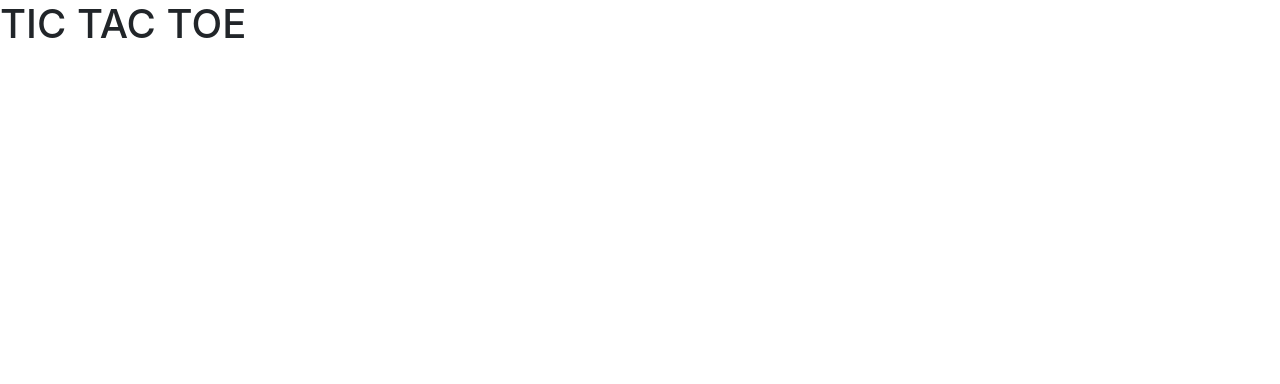
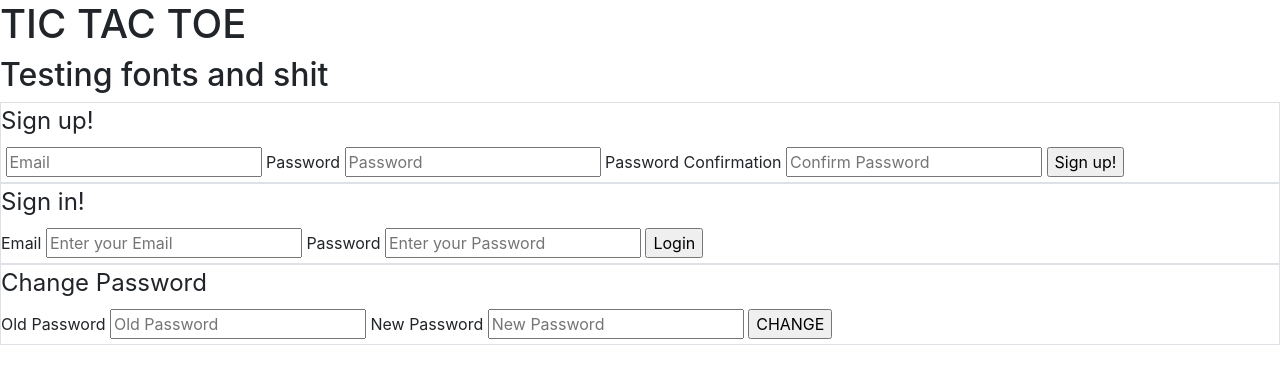
Before and after one commit to dhdonaldha1/tic-tac-toe-client, a website built with webpack: page index.html in a window 1280 px wide. Built offline with nearby package versions, Linux system fonts and the light colour scheme.

Commit message:
Sign-up step 1
added sign up, sign in, change password html and files

```diff
--- a/index.html
+++ b/index.html
@@ -13,5 +13,43 @@
     </head>
     <body>
       <h1>TIC TAC TOE</h1>
+      <h2>Testing fonts and shit</h2>
+      <section>
+<form id="sign-up-form" class="border">
+  <fieldset>
+    <legend>Sign up!</legend>
+    <label for="email"></label>
+    <input id="email" type="email" name="credential[email]" placeholder="Email">
+    <label for="password">Password</label>
+    <input id="password" type="password" name="credentials[password]" placeholder="Password">
+    <label for="password_confirmation">Password Confirmation</label>
+    <input id="password_confirmation" type="password" name="credentials[password_confirmation]" placeholder="Confirm Password">
+    <input type="submit" value="Sign up!">
+  </fieldset>
+</form>
+
+<form id="sign-in-form" class="border">
+        <fieldset>
+          <legend>Sign in!</legend>
+          <label for="sign-in-email">Email</label>
+          <input id="sign-in-email" name="credentials[email]" type="email" placeholder="Enter your Email">
+          <label for="sign-in-password">Password</label>
+          <input id="sign-in-password" name="credentials[password]" type="password" placeholder="Enter your Password">
+          <input type="submit" value="Login">
+        </fieldset>
+      </form>
+
+      <form id="change-password" class="border">
+        <fieldset>
+          <legend>Change Password</legend>
+          <label for="old-pw">Old Password</label>
+          <input id="old-pw" name="passwords[old]" type="password" placeholder="Old Password">
+          <label for="new-pw">New Password</label>
+          <input id="new-pw" name="passwords[new]" type="password" placeholder="New Password">
+          <input type="submit" value="CHANGE">
+        </fieldset>
+      </form>
+
+      </section>
     </body>
 </html>
```
Also changed, not shown: assets/scripts/auth/api.js (added), assets/scripts/auth/events.js (added), assets/scripts/auth/ui.js (added), 4 other files.
